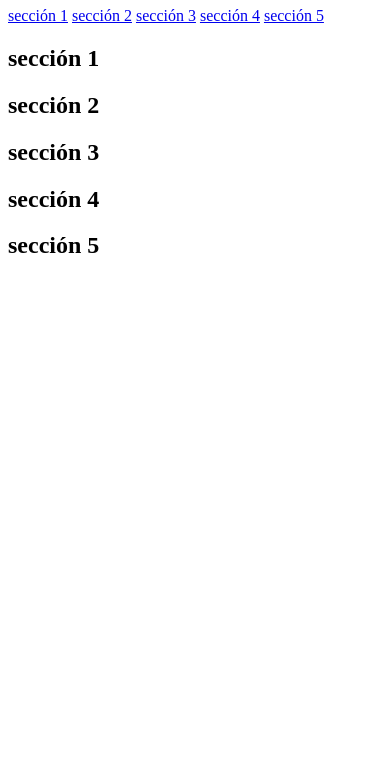
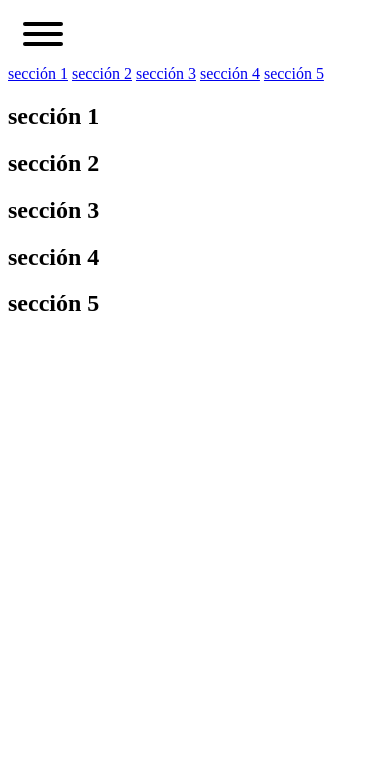
Before and after one commit to Alfarada/Hamburger_Menu, a plain HTML site: page index.html in a window 390 px wide. Shown: the part 73-844 px from the top of the page. Drawn offline with nearby package versions, Linux system fonts and the light colour scheme.

Commit message:
Implementando libreria Hamburger

```diff
--- a/index.html
+++ b/index.html
@@ -4,12 +4,22 @@
     <meta charset="UTF-8" />
     <meta http-equiv="X-UA-Compatible" content="IE=edge" />
     <meta name="viewport" content="width=device-width, initial-scale=1.0" />
+    <link rel="stylesheet" href="https://cdnjs.cloudflare.com/ajax/libs/hamburgers/1.1.3/hamburgers.min.css" integrity="sha512-+mlclc5Q/eHs49oIOCxnnENudJWuNqX5AogCiqRBgKnpoplPzETg2fkgBFVC6WYUVxYYljuxPNG8RE7yBy1K+g==" crossorigin="anonymous" />
     <title>Hamburger Menu</title>
   </head>
   <body>
     <header class="header">
       <h1>Hamburguer Menu</h1>
     </header>
+
+    <!-- Open Hamburguer Button -->
+    <button class="hamburger" type="button">
+      <span class="hamburger-box">
+        <span class="hamburger-inner"></span>
+      </span>
+    </button>
+    <!-- Close Hamburguer Button -->
+
     <aside class="panel">
       <nav class="menu">
         <a href="#seccion1">sección 1</a>
```
